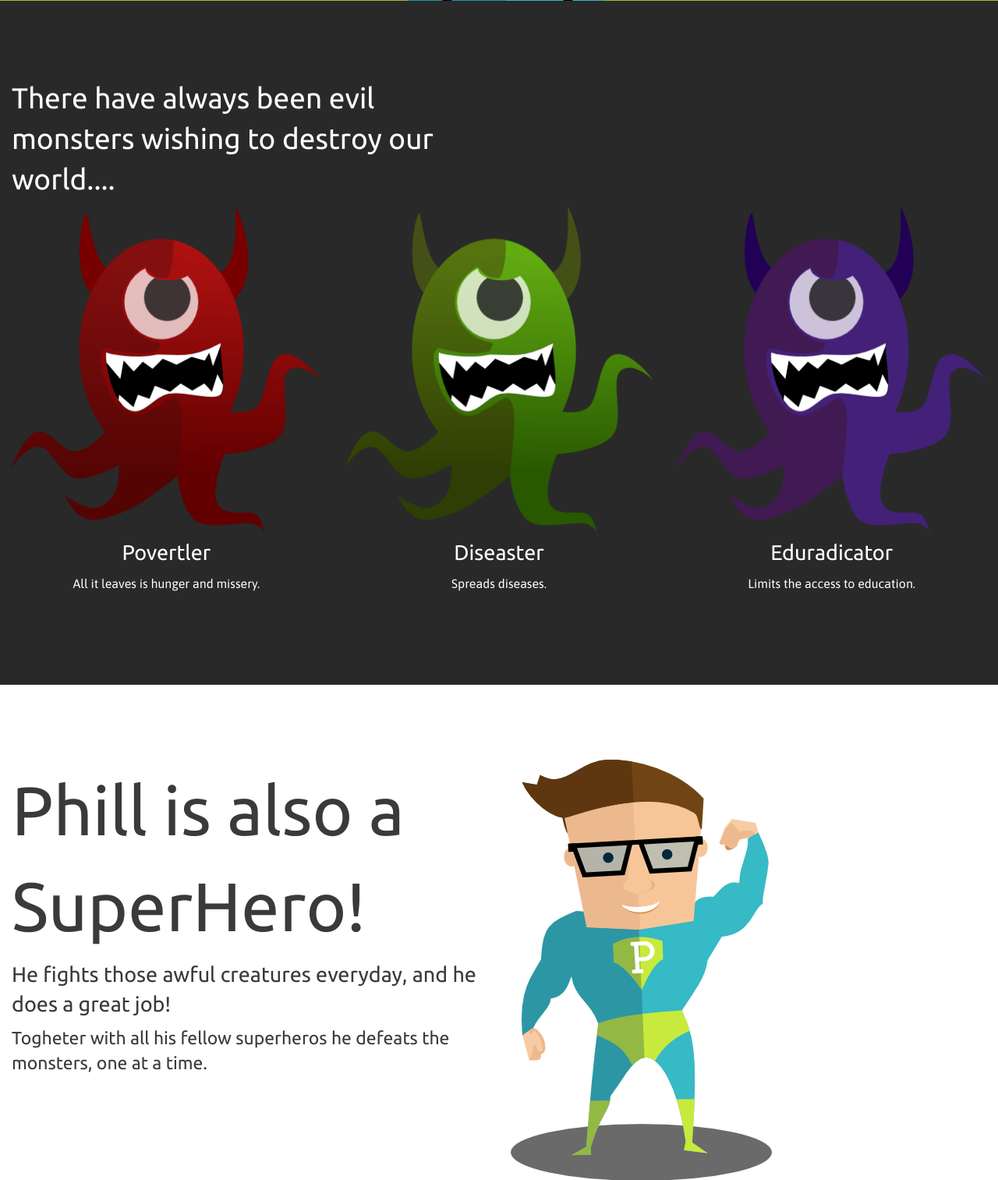
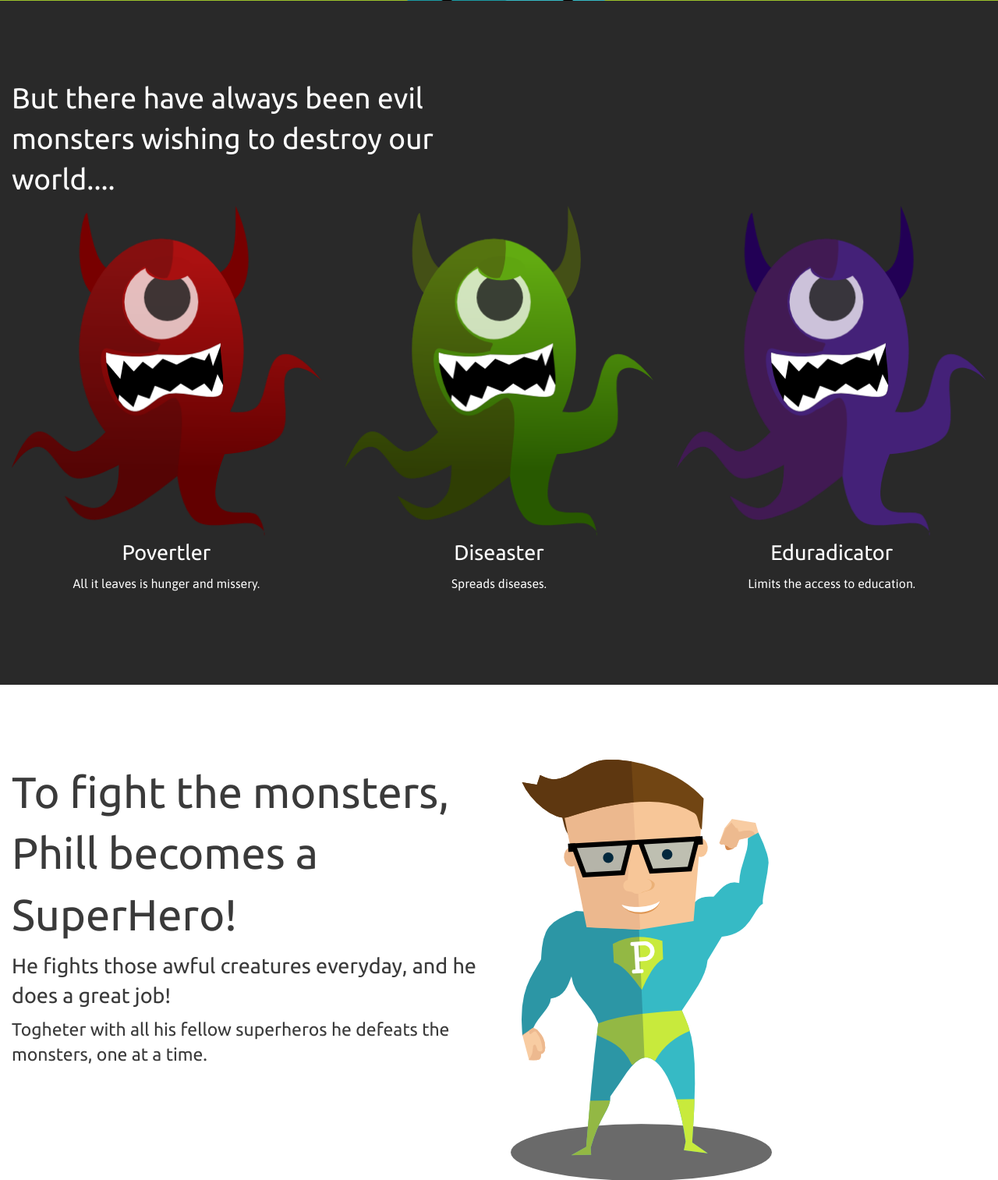
Before and after one commit to DenJohX/hackathon, a Django app: page / in a window 1280 px wide. Shown: the part 820-2333 px from the top of the page at 78% size. Run offline with Django 3.2, Linux system fonts and the light colour scheme; some libraries are stand-ins or nearby versions.

Commit message:
corregidas escalas de mapa

```diff
--- a/planetofheroes/templates/planetofheroes/portada.html
+++ b/planetofheroes/templates/planetofheroes/portada.html
@@ -36,7 +36,7 @@
   <section class="monsters-wrapper wrap">
     <div class="row">
       <div class="large-6 columns">
-        <h2>There have always been evil monsters
+        <h2>But there have always been evil monsters
         wishing to destroy our world....</h2>
       </div>
     </div>
@@ -63,7 +63,7 @@
     <div class="row">
       <div class="large-6 columns">
         <h2>
-          Phill is also a SuperHero!
+          To fight the monsters, Phill becomes a SuperHero!
         </h2>
         <h3>He fights those awful creatures everyday, and he does a great job!</h3>
         <h4>Togheter with all his fellow superheros he defeats the monsters, one at a time.</h4>
@@ -138,7 +138,6 @@
       </div>
     </div>
   </footer>
-     <script src="https://code.jquery.com/jquery-1.11.0.min.js"></script>
     <script src="{% static 'frontend/bower_components/jquery/dist/jquery.min.js' %}"></script>
     <script src="{% static 'frontend/bower_components/foundation/js/foundation.min.js' %}"></script>
     <script src="{% static 'frontend/js/jquery-jvectormap-2.0.1.min.js' %}"></script>
--- a/static/frontend/js/app.js
+++ b/static/frontend/js/app.js
@@ -2,15 +2,18 @@
 // Documentation can be found at: http://foundation.zurb.com/docs
 $(document).foundation();
 
-$( "#Poverty" ).click(function() {
+$( "#Poverty" ).click(function(e) {
+    e.preventDefault();
   $("#title").text("World poverty gap $1.25/day");
   GetData("Poverty");
 });
-$( "#Education" ).click(function() {
+$( "#Education" ).click(function(e) {
+    e.preventDefault();
   $("#title").text("Lower secondary completion rate");
   GetData("Education");
 });
-$( "#Health" ).click(function() {
+$( "#Health" ).click(function(e) {
+    e.preventDefault();
   $("#title").text("Number of neonatal deaths");
   GetData("Health");
 });
--- a/static/frontend/js/map.js
+++ b/static/frontend/js/map.js
@@ -1,56 +1,34 @@
 /**
  * Created by cheves05 on 7/12/14.
  */
+
+function GetData(data_type) {
     var gdpData={};
-var ParseJsonP =function(data)
+    var scale_type = 0;
+    var ParseJsonP = function(data)
     {
-    var scale=0;
         gdpData = {};
         for(pais in data[1]) {
             if(data[1][pais].value !== null)
                 gdpData[data[1][pais].country.id] = data[1][pais].value;
         }
-    ConfMap(scale);
+        ConfMap();
     }
 
-function GetData(data_type) {
-    var scale=0;
-    var url="";
-    //Number of neonatal deaths
-    if(data_type=="Health")
-        url ="http://api.worldbank.org/countries/indicators/SH.DTH.NMRT?per_page=3800&date=2012:2014&format=jsonP&prefix=getdata";
-    //Lower secondary completion rate, total EDUCATION
-    if(data_type=="Education")
-        url ="http://api.worldbank.org/countries/indicators/SE.SEC.CMPT.LO.ZS?per_page=3000&date=2005:2014&format=jsonP&prefix=getdata";
-    //pobreza per capita $1.25/dia poverty
-    if(data_type=="Poverty")
-        url = 'http://api.worldbank.org/countries/indicators/SI.POV.GAPS?per_page=10000&date=2000:2014&format=jsonP&prefix=getdata';
-    $.ajax({
-        url : url,
-        dataType:"jsonp",
-        jsonpCallback:"getdata",
-        success: ParseJsonP
-    });
-    if(data_type="Health")
-        scale=1;
-    else
-        scale=0;
-
-}
-function ConfMap(scale_type)
+    var ConfMap = function()
     {
         var scale;
         if(scale_type==1)
             scale=['#B71C1C','#4CAF50']; //entre mayor el numero mas rojo
         if(scale_type==0)
             scale=['#4CAF50','#B71C1C']; //entre mayor el numero mas verde
-    $('#world-map').vectorMap({
+        $('#world-map').empty().vectorMap({
             map: 'world_mill_en',
             series: {
                 regions: [{
                     values: gdpData,
-                scale: ['#B71C1C','#4CAF50'],
-                normalizeFunction: 'logaritmic'
+                    scale: scale,
+                    normalizeFunction: 'exponential'
                 }]
             },
             backgroundColor: '#80DEEA',
@@ -59,3 +37,33 @@ function ConfMap(scale_type)
             }
         });
     }
+
+    var scale=0;
+    var url="";
+    //Number of neonatal deaths
+    if(data_type=="Health"){
+        scale_type = 0;
+        $("#title").text("Number of neonatal deaths");
+        url ="http://api.worldbank.org/countries/indicators/SH.DTH.NMRT?per_page=3800&date=2012:2014&format=jsonP&prefix=getdata";
+    }
+    //Lower secondary completion rate, total EDUCATION
+    else if(data_type=="Education"){
+        scale_type = 1;
+        url ="http://api.worldbank.org/countries/indicators/SE.SEC.CMPT.LO.ZS?per_page=3000&date=2005:2014&format=jsonP&prefix=getdata";
+        $("#title").text("Lower secondary completion rate");
+    }
+    //pobreza per capita $1.25/dia poverty
+    else if(data_type=="Poverty"){
+        scale_type = 0;
+        url = 'http://api.worldbank.org/countries/indicators/SI.POV.GAPS?per_page=10000&date=2000:2014&format=jsonP&prefix=getdata';
+        $("#title").text("World poverty gap $1.25/day");
+    }
+    $.ajax({
+        url : url,
+        dataType:"jsonp",
+        jsonpCallback:"getdata",
+        success: ParseJsonP
+    });
+
+}
+GetData('Poverty');
--- a/static/frontend/scss/portada.scss
+++ b/static/frontend/scss/portada.scss
@@ -38,7 +38,7 @@
 .defeat {
 
     h2 {
-        font-size: 5.5rem;
+        font-size: 3.5rem;
     }
 }
 
```
Also changed, not shown: README.md, static/frontend/stylesheets/portada.css. Lines whose indentation alone changed are shown as unchanged.
